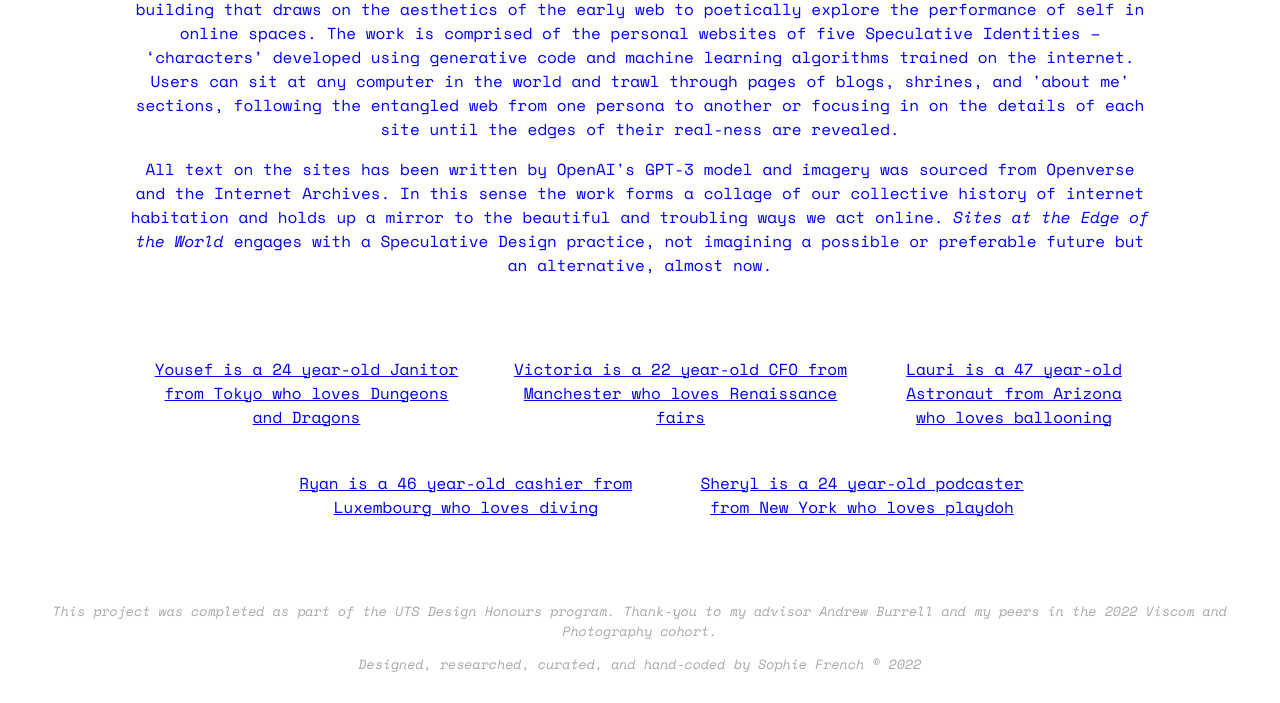
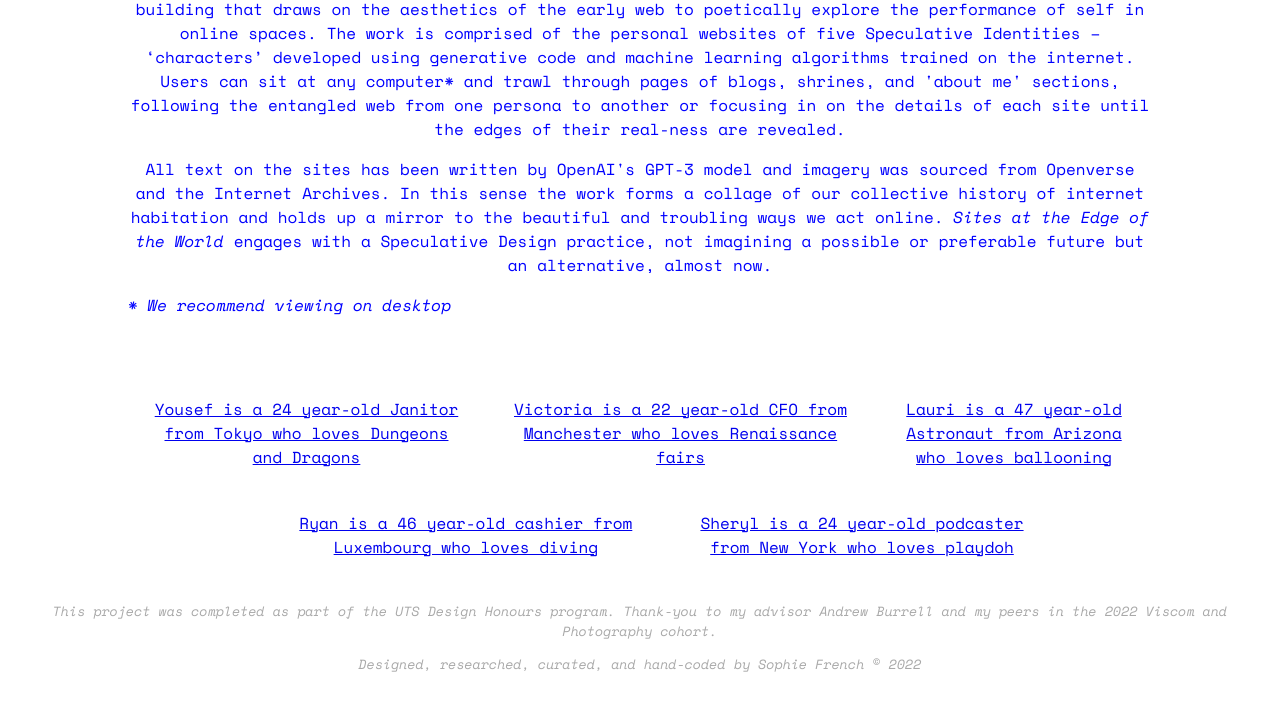
Before and after one commit to sophie-french/sitesattheedgeofthe, a plain HTML site: page index.html in a window 1280 px wide. Shown: the part 118-821 px from the top of the page. Drawn offline with nearby package versions, Linux system fonts and the light colour scheme.

Commit message:
Update index.html

```diff
--- a/index.html
+++ b/index.html
@@ -80,6 +80,10 @@
             padding: 1rem;
             text-align: center;
         }
+
+        .detail {
+            text-align: left;
+        }
     </style>
 </head>
 
@@ -87,11 +91,12 @@
     <div class="container">
         <h1>Sites at the Edge of the World</h1>
         <p>
-            <i>Sites at the Edge of the World</i> is an interactive investigation into storytelling, narrative, and world-building that draws on the aesthetics of the early web to poetically explore the performance of self in online spaces. The work is comprised of the personal websites of five Speculative Identities – ‘characters’ developed using generative code and machine learning algorithms trained on the internet. Users can sit at any computer in the world and trawl through pages of blogs, shrines, and 'about me' sections, following the entangled web from one persona to another or focusing in on the details of each site until the edges of their real-ness are revealed.
+            <i>Sites at the Edge of the World</i> is an interactive investigation into storytelling, narrative, and world-building that draws on the aesthetics of the early web to poetically explore the performance of self in online spaces. The work is comprised of the personal websites of five Speculative Identities – ‘characters’ developed using generative code and machine learning algorithms trained on the internet. Users can sit at any computer* and trawl through pages of blogs, shrines, and 'about me' sections, following the entangled web from one persona to another or focusing in on the details of each site until the edges of their real-ness are revealed.
         </p>
         <p>
             All text on the sites has been written by OpenAI's GPT-3 model and imagery was sourced from Openverse and the Internet Archives. In this sense the work forms a collage of our collective history of internet habitation and holds up a mirror to the beautiful and troubling ways we act online. <i>Sites at the Edge of the World</i> engages with a Speculative Design practice, not imagining a possible or preferable future but an alternative, almost now.
         </p>
+        <p class="detail"><i>* We recommend viewing on desktop</i></p>
         <table>
             <tr>
                 <td></td>
```
